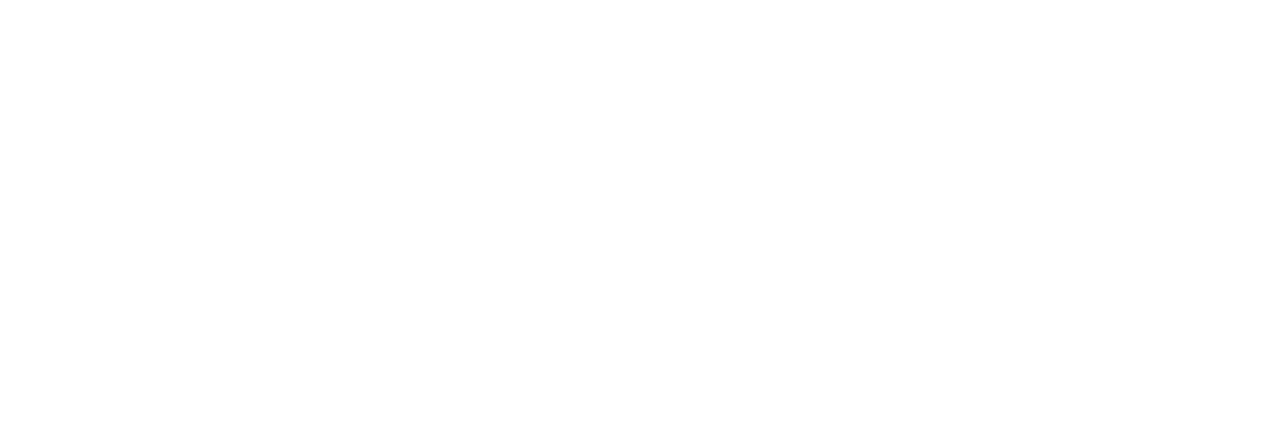
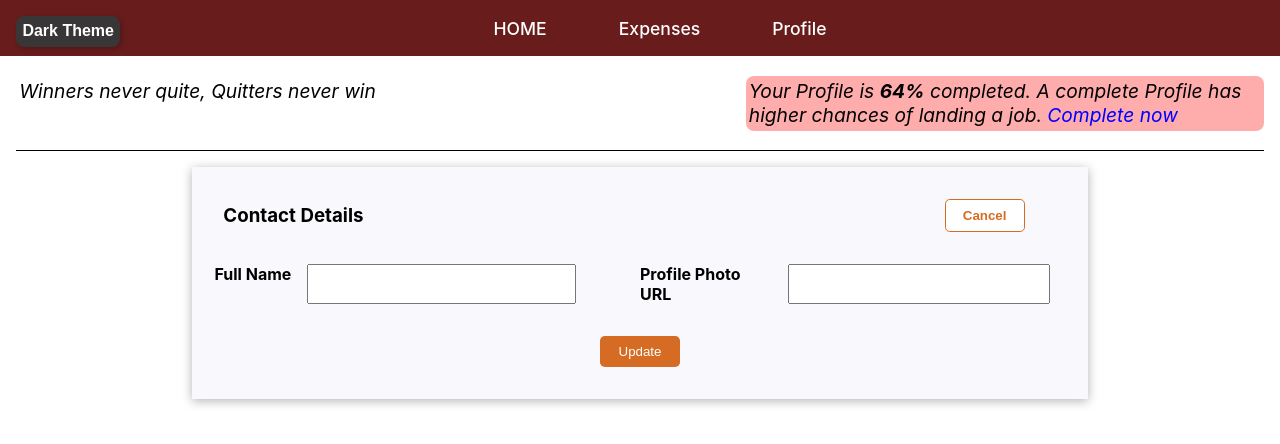
Before and after one commit to amarsrivastava68/Expense_Tracker-User_Specific, a React (Create React App) app: page /updateProfile in a window 1280 px wide. Before the commit this address had no page. Shown: the top 444 px of the page. Built offline with nearby package versions, Linux system fonts and the light colour scheme; no server answers.

Commit message:
Profile page added along with Theme toggle feature using ThemeReducer  .

```diff
--- a/src/App.js
+++ b/src/App.js
@@ -2,23 +2,35 @@
 //import Header from './components/Header/Header'
 import SignUp from "./pages/signUp/SignUp";
 import { BrowserRouter, Routes, Route, Navigate } from "react-router-dom";
-
 import "./App.css";
 import ForgotPassword from "./pages/signUp/ForgotPassword";
 import Verify from "./pages/signUp/Verify";
+import Welcome from "./pages/Welcome";
+import UpdateProfile from "./pages/UpdateProfile";
+import Header from "./components/Header/Header";
+function App() {
 
-function App() {
-  const isAuth = useSelector((state) => state.auth.isLoggedIn);
+  const isAuth = useSelector((state) => state.auth.isLoggedIn)
+  const { isDarkTheme } = useSelector((state) => state.theme)
+
+  document.body.style = isDarkTheme
+    ? 'background: rgb(95, 91, 91);'
+    : 'background: ;'
 
   return (
     //testing
     <div>
+
       <BrowserRouter>
+      <Header/>
         <Routes>
-          <Route path="/" element={<Navigate to="/login" />} />
+
+          <Route path="/"  exact element={<Navigate to="/login" />} />
           <Route path="/login" element={<SignUp />} />
           <Route path="/forgot-password" element={<ForgotPassword />} />
           <Route path="/verify" element={<Verify />} />
+          <Route path="/welcome" element={<Welcome />} />
+          <Route path="/updateProfile" element={<UpdateProfile />} />
         </Routes>
       </BrowserRouter>
     </div>
--- /dev/null
+++ b/src/components/Header/Header.js
@@ -0,0 +1,49 @@
+import React from 'react'
+import classes from './Header.module.css'
+import { Link, useNavigate } from 'react-router-dom'
+import { useDispatch, useSelector } from 'react-redux'
+import { authActions } from '../../store/authSlice'
+import { themeActions } from '../../store/themeSlice'
+
+const Header = () => {
+
+
+  const dispatch = useDispatch()
+  const { isLoggedIn } = useSelector((state) => state.auth)
+  const { isDarkTheme } = useSelector((state) => state.theme)
+  const navigate = useNavigate()
+
+  const logoutHandler = (e) => {
+    e.preventDefault()
+
+    dispatch(authActions.logout())
+    navigate('/login', { replace: true })
+  }
+
+  return (
+    <>
+     <button
+      onClick={() => dispatch(themeActions.toggleTheme())}
+        className={classes.themeD}
+      >
+        {isDarkTheme ? 'Light Theme' : 'Dark Theme'}
+      </button>
+      <header className={classes.header}>
+        <ul className={classes.navList}>
+          <Link to='/welcome' activeClassName={classes.active}>
+            <li>HOME</li>
+          </Link>
+          <Link to='/expenses' activeClassName={classes.active}>
+            <li>Expenses</li>
+          </Link>
+          <Link to='/updateProfile' activeClassName={classes.active}>
+            <li>Profile</li>
+          </Link>
+          {isLoggedIn && <button onClick={logoutHandler}>Logout</button>}
+        </ul>
+      </header>
+    </>
+  )
+}
+
+export default Header
--- /dev/null
+++ b/src/components/Header/Header.module.css
@@ -0,0 +1,86 @@
+.themeD {
+    position: absolute;
+    z-index: 20;
+    top: 1rem;
+    left: 1rem;
+    background: #383636; /* Dark background color */
+    color: white;
+    padding: 0.4rem;
+    border-radius: 8px;
+    border: none;
+    font-weight: 600;
+    font-size: 1rem;
+    text-align: center; /* Center text horizontally */
+    box-shadow: 2px 2px 5px rgba(0, 0, 0, 0.2); /* Add a subtle shadow */
+  }
+
+  .themeD:hover {
+    background: #161616; /* Darker background on hover */
+    cursor: pointer;
+  }
+
+  .header {
+    position: sticky;
+    display: flex;
+    top: 0;
+    left: 0;
+    height: 3.5rem;
+    width: 100%;
+    justify-content: center;
+    align-items: center;
+    background: rgb(104, 28, 28);
+    font-weight: 500;
+    margin: 0;
+    color: white;
+    border-bottom: 1px solid white;
+    z-index: 10;
+    font-size: 1.1rem;
+  }
+
+  .navList {
+    display: flex;
+    list-style: none;
+    align-items: center;
+    gap: 4.5rem;
+  }
+  .navList a {
+    text-decoration: none;
+    color: white;
+  }
+
+  .navList li {
+    cursor: pointer;
+  }
+
+  .navList a.active {
+    color: rgb(190, 187, 187);
+  }
+
+  .btn {
+    margin-right: 2rem;
+    cursor: pointer;
+    /* padding: 0.5rem; */
+    width: 6rem;
+    font-size: 1.3rem;
+  }
+
+  .navList button {
+    position: absolute;
+    z-index: 30;
+    top: 1rem;
+    right: 1rem;
+    background: #bb0a0a; /* Dark background color */
+    color: white;
+    padding: 0.4rem;
+    border-radius: 8px;
+    border: none;
+    font-weight: 900;
+    font-size: 0.9rem;
+    text-align: center; /* Center text horizontally */
+    box-shadow: 2px 2px 5px rgba(0, 0, 0, 0.2); /* Add a subtle shadow */
+
+  }
+
+  .navList button:hover {
+    background-color: #ff3333; /* Darker red on hover */
+  }
--- /dev/null
+++ b/src/pages/UpdateProfile.js
@@ -0,0 +1,95 @@
+import React, { useState, useEffect } from 'react'
+import classes from './UpdateProfile.module.css'
+import axios from 'axios'
+import { useSelector } from 'react-redux'
+
+const UpdateProfile = () => {
+  const auth = useSelector((state) => state.auth)
+  const [name, setName] = useState('')
+  const [url, setUrl] = useState('')
+
+  useEffect(() => {
+    async function fetchData() {
+      try {
+        const res = await axios.post(
+          'https://identitytoolkit.googleapis.com/v1/accounts:lookup?key=AIzaSyCk_J2sA7fJF5u5d8b1U5C8nK0VgGaCMB4',
+          { idToken: auth.token }
+        )
+        const user = res.data.users[0]
+        // console.log('user')
+        // console.log(user)
+        setName(user.displayName)
+        setUrl(user.photoUrl)
+      } catch (error) {
+        console.log(error)
+      }
+    }
+    fetchData()
+  }, [])
+
+  const updateHandler = async (e) => {
+    e.preventDefault()
+    // console.log(name, url)
+    const data = {
+      idToken: auth.token,
+      displayName: name,
+      photoUrl: url,
+      returnSecureToken: false,
+    }
+    console.log(data)
+    const resp = await axios.post(
+      'https://identitytoolkit.googleapis.com/v1/accounts:update?key=AIzaSyBUKWtuc6mChahG1mskYlsoKXzaEc-y9ME',
+      data
+    )
+    console.log(resp)
+    const user = resp.data
+    console.log(user)
+    setName(user.displayName)
+    setUrl(user.photoUrl)
+  }
+
+  return (
+    <>
+      <div className={classes.welcome}>
+        <p>
+          <i>Winners never quite, Quitters never win</i>
+        </p>
+        <p className={classes.p2}>
+          <i>
+            Your Profile is <b>64%</b> completed. A complete Profile has higher
+            chances of landing a job. <span>Complete now</span>
+          </i>
+        </p>
+      </div>
+      <div className={classes.updateDetails}>
+        <div className={classes.header}>
+          <h3>Contact Details</h3>
+          <button>Cancel</button>
+        </div>
+        <div className={classes.inputDetails}>
+          <div className={classes.in}>
+            <label htmlFor='name'>Full Name</label>
+            <input
+              id='name'
+              type='text'
+              value={name}
+              onChange={(e) => setName(e.target.value)}
+            />
+          </div>
+          <div className={classes.in}>
+            <label htmlFor='image'>Profile Photo URL</label>
+            <input
+              id='image'
+              type='url'
+              value={url}
+              onChange={(e) => setUrl(e.target.value)}
+            />
+          </div>
+        </div>
+        <button onClick={updateHandler}>Update</button>
+      </div>
+    </>
+  )
+}
+
+export default UpdateProfile
--- /dev/null
+++ b/src/pages/UpdateProfile.module.css
@@ -0,0 +1,94 @@
+.welcome {
+    display: flex;
+    justify-content: space-between;
+    border-bottom: 1px solid black;
+    margin: 0 1rem;
+  }
+
+  p {
+    padding: 0.2rem;
+    font-size: 1.2rem;
+  }
+
+  .p2 {
+    width: 32rem;
+    background: rgb(255, 172, 172);
+    border-radius: 0.5rem;
+  }
+
+  .p2 span {
+    color: blue;
+  }
+
+  .updateDetails {
+    width: 70%;
+    margin: 1rem auto;
+    display: flex;
+    flex-direction: column;
+    justify-content: center;
+    align-items: center;
+    box-shadow: 0 2px 10px rgba(0, 0, 0, 0.3);
+    background: rgb(249, 249, 253);
+  }
+
+  .updateDetails button {
+    padding: 0.5rem;
+    color: white;
+    background: rgb(214, 107, 35);
+    border-style: none;
+    cursor: pointer;
+    border-radius: 0.3rem;
+    margin: 2rem;
+    width: 5rem;
+  }
+
+  .updateDetails button:hover {
+    background-color: rgb(163, 73, 13);
+  }
+
+  .header {
+    width: 93%;
+    display: flex;
+    justify-content: space-between;
+    align-items: center;
+  }
+
+  .header button {
+    padding: 0.5rem;
+    background: white;
+    color: rgb(214, 107, 35);
+    border-style: none;
+    cursor: pointer;
+    border-radius: 0.3rem;
+    width: 5rem;
+    font-weight: 700;
+    border: 1px solid rgb(214, 107, 35);
+  }
+
+  .header button:hover {
+    background: rgb(241, 203, 203);
+  }
+
+  .inputDetails {
+    width: 95%;
+    display: flex;
+    justify-content: space-between;
+  }
+
+  .in {
+    width: 50%;
+    display: flex;
+    /* flex-direction: column; */
+    /* align-items: center; */
+    /* justify-content: center; */
+  }
+
+  .in label {
+    font-weight: bold;
+    margin: 0;
+  }
+  .in input {
+    margin: 0;
+    width: 60%;
+    margin: 0 1rem 0;
+  }
--- /dev/null
+++ b/src/pages/Welcome.js
@@ -0,0 +1,23 @@
+import React from 'react'
+import classes from './Welcome.module.css'
+import { Link } from 'react-router-dom'
+
+const Welcome = () => {
+  return (
+    <div className={classes.welcome}>
+      <p>
+        <i>Welcome to Expense Tracker!!!</i>
+      </p>
+      <p className={classes.p2}>
+        <i>
+          Your profile is incomplete.{' '}
+          <span>
+            <Link to='/updateProfile'>Complete Now</Link>
+          </span>
+        </i>
+      </p>
+    </div>
+  )
+}
+
+export default Welcome
--- /dev/null
+++ b/src/pages/Welcome.module.css
@@ -0,0 +1,21 @@
+.welcome {
+    display: flex;
+
+    justify-content : space-between;
+    border-bottom: 1px solid black;
+    margin: 0 1rem;
+  }
+
+  p {
+    padding: 0.2rem;
+    font-size: 1.2rem;
+  }
+
+  .p2 {
+    background: rgb(255, 172, 172);
+    border-radius: 0.5rem;
+  }
+
+  .p2 span {
+    color: blue;
+  }
--- a/src/pages/signUp/Verify.js
+++ b/src/pages/signUp/Verify.js
@@ -12,6 +12,7 @@
       let tmp1 = mailUrl.split("oobCode=")[1];
       let tmp2 = tmp1.split("&apiKey=")[0];
        console.log(tmp2)
+       console.log(tmp1)
       const resp = await axios.post(
         "https://identitytoolkit.googleapis.com/v1/accounts:update?key=AIzaSyCk_J2sA7fJF5u5d8b1U5C8nK0VgGaCMB4",
         {
--- a/src/store/store.js
+++ b/src/store/store.js
@@ -1,9 +1,9 @@
 import { configureStore } from "@reduxjs/toolkit";
 import authReducer from "./authSlice";
-
+import themeReducer from "./themeSlice"
 
 const store = configureStore({
-  reducer: {  auth: authReducer },
+  reducer: {  auth: authReducer  , theme: themeReducer},
 });
 
 export default store;
--- /dev/null
+++ b/src/store/themeSlice.js
@@ -0,0 +1,17 @@
+import { createSlice } from '@reduxjs/toolkit'
+
+const themeSlice = createSlice({
+  name: 'theme',
+  initialState: {
+    isDarkTheme: false,
+  },
+  reducers: {
+    toggleTheme(state) {
+      state.isDarkTheme = !state.isDarkTheme
+    },
+  },
+})
+
+export const themeActions = themeSlice.actions
+
+export default themeSlice.reducer
```
